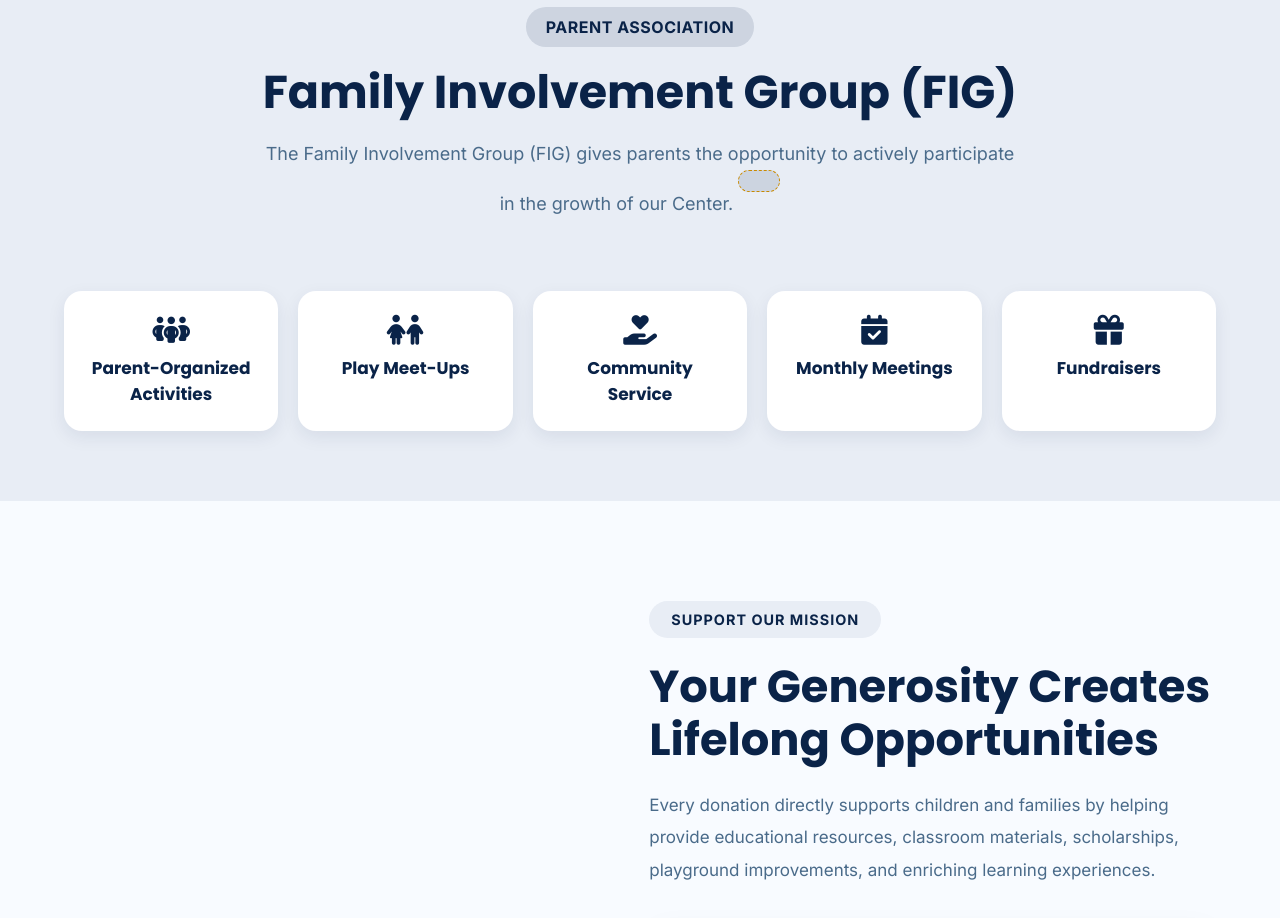
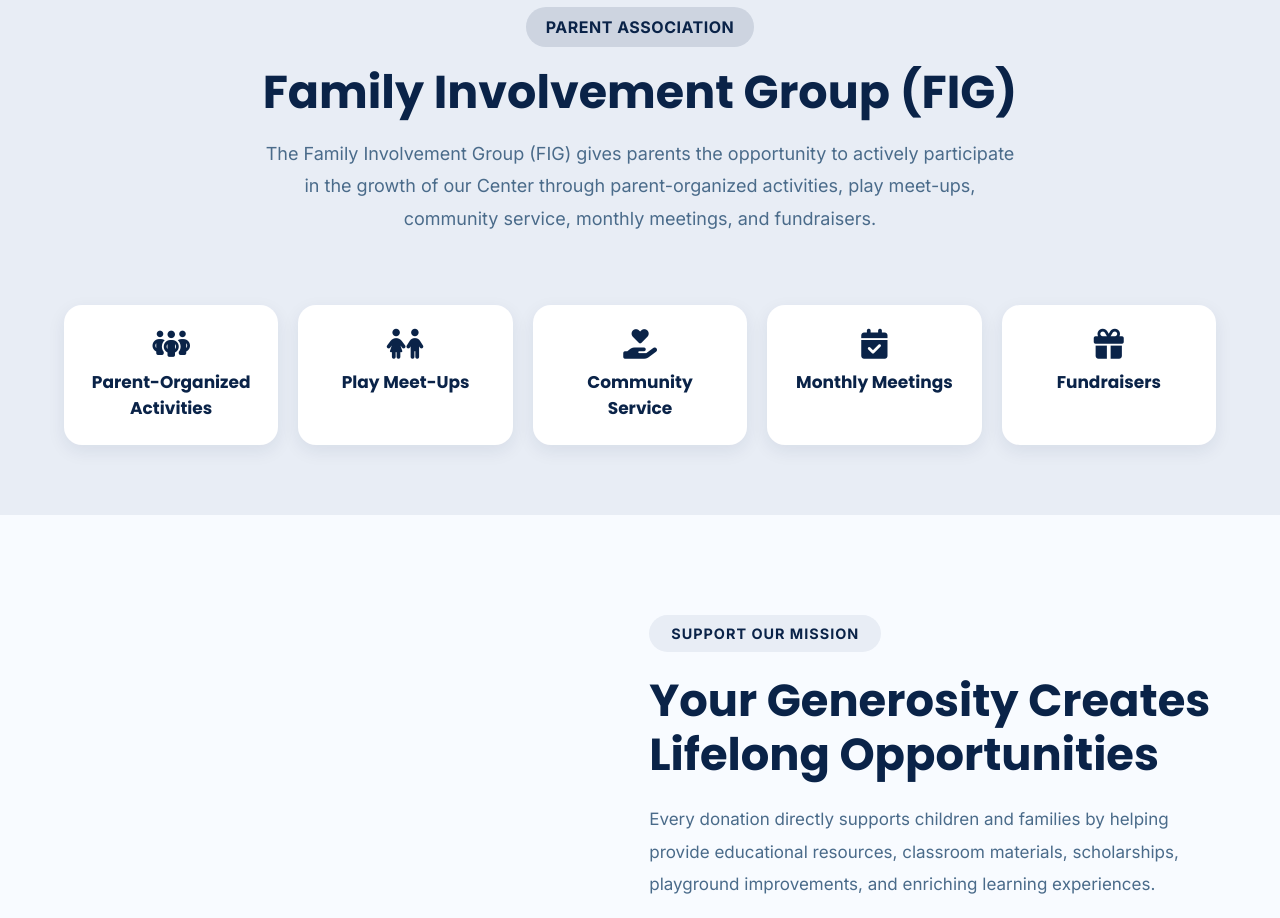
Before and after one commit to nani986690/methodaftercommain, a plain HTML site: page help.html in a window 1280 px wide. Shown: the part 3480-4398 px from the top of the page. Drawn offline with Linux system fonts and the light colour scheme.

Commit message:
fundrisers fig

```diff
--- a/help.html
+++ b/help.html
@@ -421,7 +421,8 @@ HERO
         <span>PARENT ASSOCIATION</span>
         <h2>Family Involvement Group (FIG)</h2>
         <p>The Family Involvement Group (FIG) gives parents the opportunity to actively participate in the growth of our
-          Center. <span class="placeholder"></p>
+          Center through parent-organized activities, play meet-ups, community service, monthly meetings, and
+          fundraisers.</p>
       </div>
       <div class="fig-help-grid">
         <div class="fig-help-card"><i class="fa-solid fa-people-group"></i>
```
